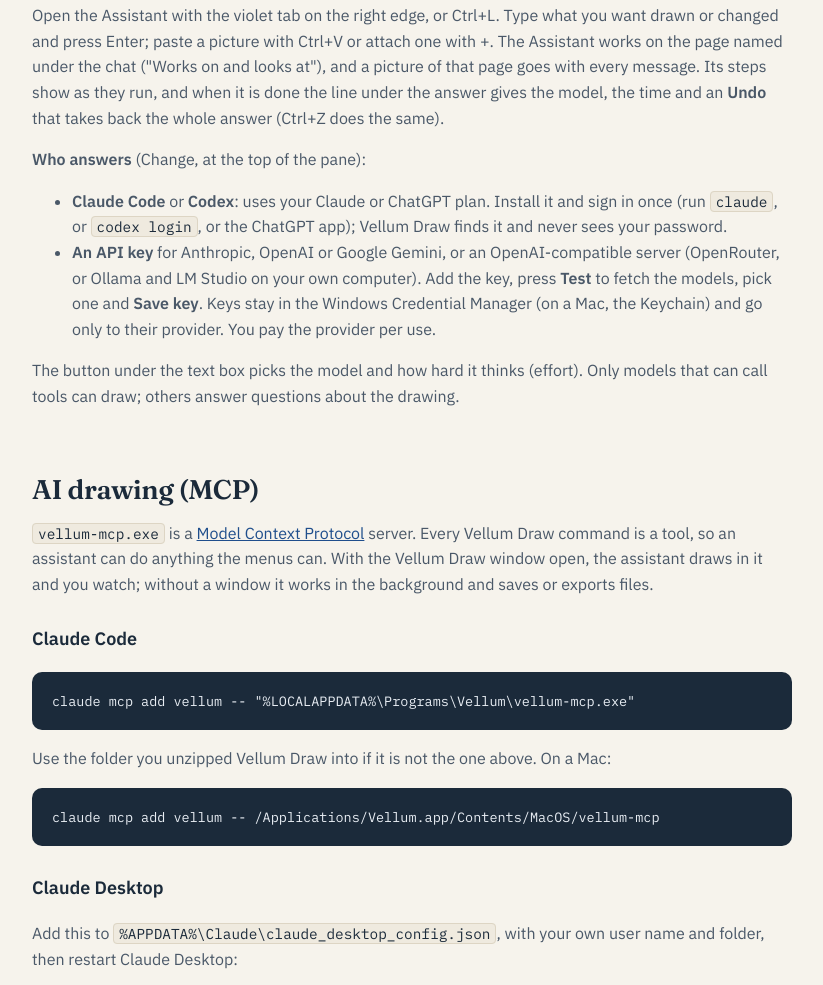
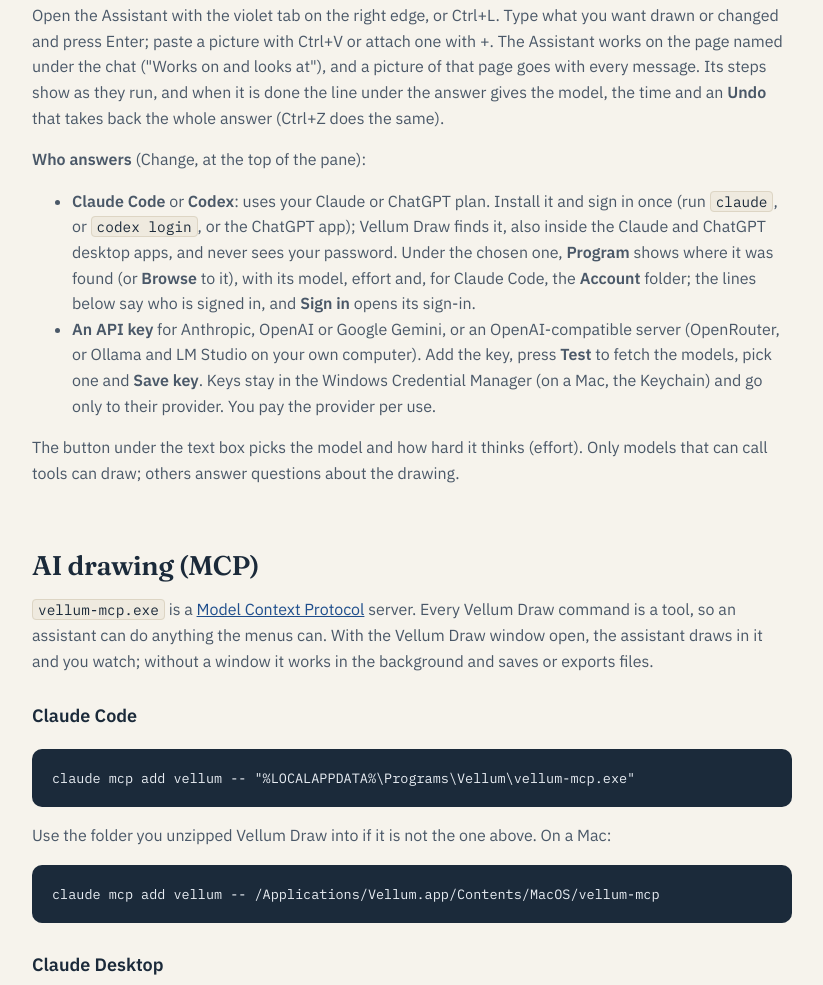
Before and after one commit to VellumDraw/VellumDraw.github.io, a plain HTML site: page manual.html in a window 1280 px wide. Shown: the part 3397-4382 px from the top of the page, without its empty margins (316-1139 px from the left). Drawn offline with Linux system fonts and the light colour scheme.

Commit message:
Site: Windows 0.3.2; the Assistant's agent settings in the manual

```diff
--- a/manual.html
+++ b/manual.html
@@ -162,7 +162,10 @@
     <ul>
       <li><b>Claude Code</b> or <b>Codex</b>: uses your Claude or ChatGPT plan. Install it and sign
         in once (run <code>claude</code>, or <code>codex login</code>, or the ChatGPT app); Vellum
-        Draw finds it and never sees your password.</li>
+        Draw finds it, also inside the Claude and ChatGPT desktop apps, and never sees your
+        password. Under the chosen one, <b>Program</b> shows where it was found (or <b>Browse</b>
+        to it), with its model, effort and, for Claude Code, the <b>Account</b> folder; the lines
+        below say who is signed in, and <b>Sign in</b> opens its sign-in.</li>
       <li><b>An API key</b> for Anthropic, OpenAI or Google Gemini, or an OpenAI-compatible server
         (OpenRouter, or Ollama and LM Studio on your own computer). Add the key, press
         <b>Test</b> to fetch the models, pick one and <b>Save key</b>. Keys stay in the Windows
```
Also changed, not shown: index.html (+2 -2 lines).
